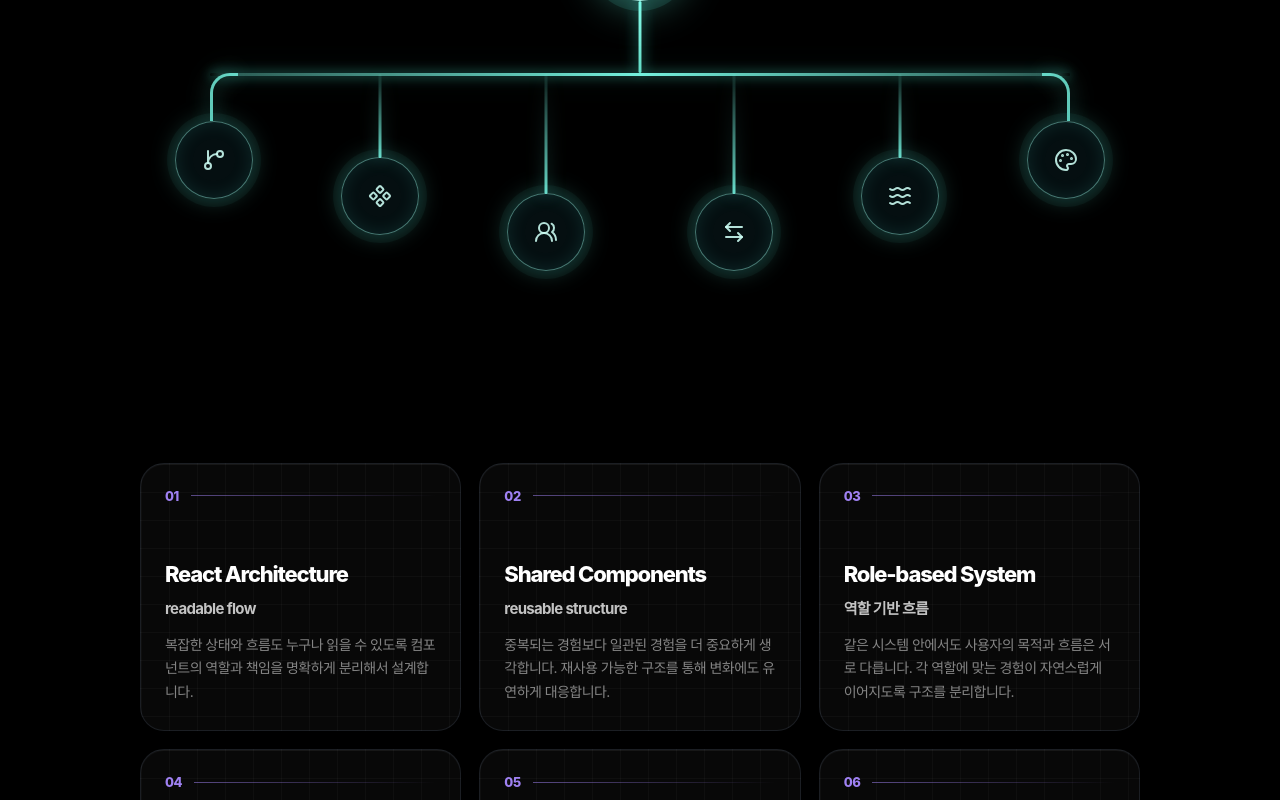
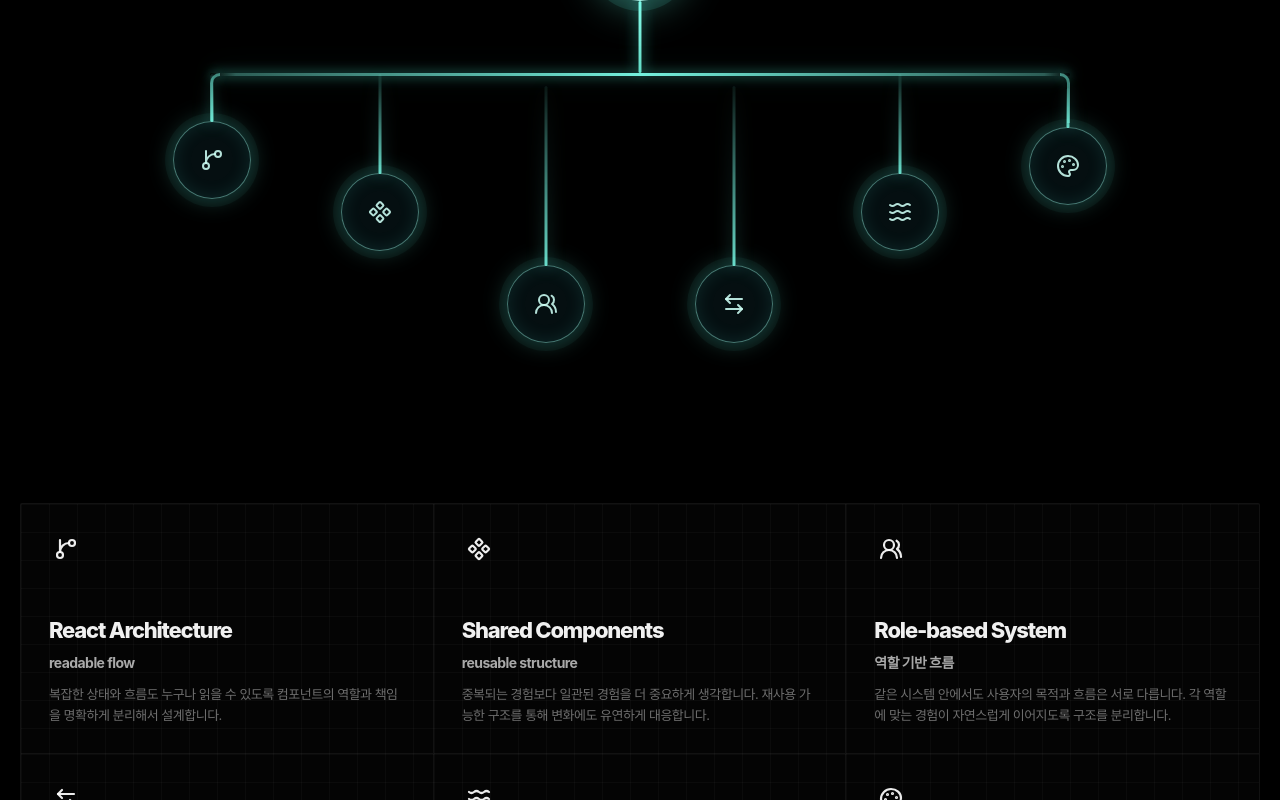
Before and after one commit to bom0320/web-portfolio, a Next.js app: page / in a window 1280 px wide. Shown: the part 10340-11140 px from the top of the page. Built offline with nearby package versions, Linux system fonts and the light colour scheme.

Commit message:
fix: grid ui

```diff
--- a/src/components/features/capability/experience/structure/StructureCapabilityGrid.tsx
+++ b/src/components/features/capability/experience/structure/StructureCapabilityGrid.tsx
@@ -1,4 +1,6 @@
 import type { StructureCapabilityItem } from "@/data/capability/experience";
+
+import { STRUCTURE_ICON_MAP } from "./structureCapabilityIconMap";
 
 type StructureCapabilityGridProps = {
   items: StructureCapabilityItem[];
@@ -9,16 +11,19 @@ export default function StructureCapabilityGrid({
 }: StructureCapabilityGridProps) {
   return (
     <div className="experience-capability-structure-grid">
-      {items.map((item) => (
-        <article key={item.id} className="experience-capability-structure-card">
-          <div className="experience-capability-structure-card__top">
-            <span className="experience-capability-structure-card__index">
-              {item.index}
-            </span>
+      {items.map((item) => {
+        const Icon = STRUCTURE_ICON_MAP[item.icon];
 
-            <span className="experience-capability-structure-card__line" />
+        return (
+          <article
+            key={item.id}
+            className="experience-capability-structure-card"
+          >
+            <div className="experience-capability-structure-card__icon">
+              <Icon aria-hidden="true" />
             </div>
 
+            <div className="experience-capability-structure-card__content">
               <h3 className="experience-capability-structure-card__title">
                 {item.title}
               </h3>
@@ -30,8 +35,10 @@ export default function StructureCapabilityGrid({
               <p className="experience-capability-structure-card__desc">
                 {item.description}
               </p>
+            </div>
           </article>
-      ))}
+        );
+      })}
     </div>
   );
 }
--- a/src/components/features/capability/experience/structure/StructureCapabilityMap.tsx
+++ b/src/components/features/capability/experience/structure/StructureCapabilityMap.tsx
@@ -1,39 +1,23 @@
+import type { StructureCapabilityItem } from "@/data/capability/experience";
+
 import {
-  ArrowLeftRight,
-  Boxes,
-  Component,
-  GitBranch,
-  Palette,
-  UsersRound,
-  Waves,
-  type LucideIcon,
-} from "lucide-react";
-
-import type {
-  StructureCapabilityIcon,
-  StructureCapabilityItem,
-} from "@/data/capability/experience";
+  STRUCTURE_CORE_ICON,
+  STRUCTURE_ICON_MAP,
+} from "./structureCapabilityIconMap";
 
 type StructureCapabilityMapProps = {
   items: StructureCapabilityItem[];
 };
 
-const STRUCTURE_ICON_MAP: Record<StructureCapabilityIcon, LucideIcon> = {
-  hierarchy: GitBranch,
-  components: Component,
-  "users-group": UsersRound,
-  "arrows-exchange": ArrowLeftRight,
-  ripple: Waves,
-  palette: Palette,
-};
-
 export default function StructureCapabilityMap({
   items,
 }: StructureCapabilityMapProps) {
+  const CoreIcon = STRUCTURE_CORE_ICON;
+
   return (
     <div className="experience-capability-structure-map">
       <div className="experience-capability-structure-map__core">
-        <Boxes aria-hidden="true" />
+        <CoreIcon aria-hidden="true" />
       </div>
 
       <div className="experience-capability-structure-map__stem" />
--- /dev/null
+++ b/src/components/features/capability/experience/structure/structureCapabilityIconMap.ts
@@ -0,0 +1,23 @@
+import {
+  ArrowLeftRight,
+  Boxes,
+  Component,
+  GitBranch,
+  Palette,
+  UsersRound,
+  Waves,
+  type LucideIcon,
+} from "lucide-react";
+
+import type { StructureCapabilityIcon } from "@/data/capability/experience";
+
+export const STRUCTURE_CORE_ICON = Boxes;
+
+export const STRUCTURE_ICON_MAP: Record<StructureCapabilityIcon, LucideIcon> = {
+  hierarchy: GitBranch,
+  components: Component,
+  "users-group": UsersRound,
+  "arrows-exchange": ArrowLeftRight,
+  ripple: Waves,
+  palette: Palette,
+};
--- a/src/styles/features/capability/experience/structure/_structure-capability-grid.scss
+++ b/src/styles/features/capability/experience/structure/_structure-capability-grid.scss
@@ -1,29 +1,40 @@
 .experience-capability-structure-grid {
   display: grid;
   grid-template-columns: repeat(3, minmax(0, 1fr));
-  gap: 18px;
+  gap: 0;
 
-  width: min(1000px, 100%);
+  width: min(1240px, 100%);
   margin: 0 auto;
+
+  border: 1px solid rgba(255, 255, 255, 0.055);
+  border-radius: 2px;
+
+  background: rgba(255, 255, 255, 0.014);
+  overflow: hidden;
 }
 
 .experience-capability-structure-card {
   position: relative;
 
-  min-height: 230px;
-  padding: 24px 24px 26px;
+  min-height: 220px;
+  padding: 28px 28px 26px;
 
-  border: 1px solid rgba(180, 210, 255, 0.11);
-  border-radius: 24px;
+  border-right: 1px solid rgba(255, 255, 255, 0.055);
+  border-bottom: 1px solid rgba(255, 255, 255, 0.055);
 
   background: linear-gradient(rgba(255, 255, 255, 0.026) 1px, transparent 1px),
-    linear-gradient(90deg, rgba(255, 255, 255, 0.026) 1px, transparent 1px),
-    rgba(255, 255, 255, 0.032);
+    linear-gradient(90deg, rgba(255, 255, 255, 0.026) 1px, transparent 1px);
   background-size: 28px 28px;
 
-  box-shadow: inset 0 1px 0 rgba(255, 255, 255, 0.035);
+  overflow: hidden;
+}
 
-  overflow: hidden;
+.experience-capability-structure-card:nth-child(3n) {
+  border-right: 0;
+}
+
+.experience-capability-structure-card:nth-last-child(-n + 3) {
+  border-bottom: 0;
 }
 
 .experience-capability-structure-card::before {
@@ -33,7 +44,7 @@
 
   background: radial-gradient(
     circle at 16% 0%,
-    rgba(126, 80, 255, 0.22),
+    rgba(112, 255, 230, 0.13),
     transparent 34%
   );
 
@@ -45,69 +56,60 @@
   opacity: 1;
 }
 
-.experience-capability-structure-card__top {
+.experience-capability-structure-card__icon {
   position: relative;
   z-index: 1;
 
-  display: flex;
-  align-items: center;
-  gap: 12px;
+  width: 34px;
+  height: 34px;
+  margin-bottom: 52px;
 
-  margin-bottom: 58px;
+  display: grid;
+  place-items: center;
+
+  color: rgba(255, 255, 255, 0.92);
 }
 
-.experience-capability-structure-card__index {
-  flex: 0 0 auto;
+.experience-capability-structure-card__icon svg {
+  width: 24px;
+  height: 24px;
 
-  font-size: 13px;
-  font-weight: 850;
-  letter-spacing: -0.03em;
-
-  color: rgba(168, 136, 255, 0.95);
+  stroke-width: 2.2;
 }
 
-.experience-capability-structure-card__line {
-  flex: 1;
-  height: 1px;
-
-  background: linear-gradient(90deg, rgba(168, 136, 255, 0.5), transparent);
+.experience-capability-structure-card__content {
+  position: relative;
+  z-index: 1;
 }
 
 .experience-capability-structure-card__title {
-  position: relative;
-  z-index: 1;
-
   margin: 0 0 10px;
 
   font-size: 22px;
   font-weight: 850;
   line-height: 1.16;
   letter-spacing: -0.055em;
+
+  color: rgba(255, 255, 255, 0.94);
 }
 
 .experience-capability-structure-card__message {
-  position: relative;
-  z-index: 1;
+  margin: 0 0 10px;
 
-  margin: 0 0 12px;
+  font-size: 14px;
+  font-weight: 750;
+  line-height: 1.45;
+  letter-spacing: -0.04em;
 
-  font-size: 15px;
-  font-weight: 700;
-  line-height: 1.55;
-  letter-spacing: -0.045em;
-
-  color: rgba(255, 255, 255, 0.76);
+  color: rgba(255, 255, 255, 0.66);
 }
 
 .experience-capability-structure-card__desc {
-  position: relative;
-  z-index: 1;
-
   margin: 0;
 
-  font-size: 14px;
-  line-height: 1.7;
+  font-size: 13px;
+  line-height: 1.65;
   letter-spacing: -0.04em;
 
-  color: rgba(255, 255, 255, 0.5);
+  color: rgba(255, 255, 255, 0.42);
 }
--- a/src/styles/features/capability/experience/structure/_structure-capability-map.scss
+++ b/src/styles/features/capability/experience/structure/_structure-capability-map.scss
@@ -5,7 +5,7 @@
   --node-size: 78px;
 
   width: min(1040px, 100%);
-  height: 480px;
+  height: 520px;
   margin: 0 auto;
 }
 
@@ -93,24 +93,24 @@
   position: absolute;
   top: 0;
 
-  width: 28px;
-  height: 48px;
+  width: 10px;
+  height: 50px;
 
-  border-top: 3px solid rgba(118, 245, 225, 0.82);
-  filter: drop-shadow(0 0 10px rgba(86, 233, 210, 0.7));
+  border-top: 3px solid rgba(118, 245, 225, 0.5);
+  filter: drop-shadow(0 0 6px rgba(86, 233, 210, 0.36));
 }
 
 .experience-capability-structure-map__branch::before {
   left: 0;
 
-  border-left: 3px solid rgba(118, 245, 225, 0.82);
+  border-left: 3px solid rgba(118, 245, 225, 0.5);
   border-top-left-radius: 20px;
 }
 
 .experience-capability-structure-map__branch::after {
   right: 0;
 
-  border-right: 3px solid rgba(118, 245, 225, 0.82);
+  border-right: 3px solid rgba(118, 245, 225, 0.5);
   border-top-right-radius: 20px;
 }
 
@@ -121,7 +121,6 @@
   z-index: 3;
 }
 
-/* 노드 */
 .experience-capability-structure-map__node {
   position: absolute;
 
@@ -166,12 +165,6 @@
   filter: drop-shadow(0 0 8px rgba(86, 233, 210, 0.58));
 }
 
-/* 양끝 노드는 branch의 꺾임 선이 담당하므로 중복 세로선 제거 */
-.experience-capability-structure-map__node--1::before,
-.experience-capability-structure-map__node--6::before {
-  display: none;
-}
-
 .experience-capability-structure-map__node-label {
   max-width: 64px;
 
@@ -184,14 +177,9 @@
   color: rgba(205, 255, 245, 0.9);
 }
 
-/*
-  좌표 기준:
-  - branch는 중앙 기준
-  - node도 중심점 기준
-  - left/right 혼용하지 않음
-*/
+/* 높이 차를 더 크게 줘서 아래가 뾰족하게 모이게 */
 .experience-capability-structure-map__node--1 {
-  left: 9%;
+  left: 8.8%;
   top: 216px;
 
   transform: translateX(-50%);
@@ -200,40 +188,40 @@
 
 .experience-capability-structure-map__node--2 {
   left: 25%;
-  top: 252px;
+  top: 268px;
 
   transform: translateX(-50%);
-  --line-height: 84px;
+  --line-height: 100px;
 }
 
 .experience-capability-structure-map__node--3 {
   left: 41%;
-  top: 288px;
+  top: 360px;
 
   transform: translateX(-50%);
-  --line-height: 120px;
+  --line-height: 180px;
 }
 
 .experience-capability-structure-map__node--4 {
   left: 59%;
-  top: 288px;
+  top: 360px;
 
   transform: translateX(-50%);
-  --line-height: 120px;
+  --line-height: 180px;
 }
 
 .experience-capability-structure-map__node--5 {
   left: 75%;
-  top: 252px;
+  top: 268px;
 
   transform: translateX(-50%);
-  --line-height: 84px;
+  --line-height: 100px;
 }
 
 .experience-capability-structure-map__node--6 {
-  left: 91%;
-  top: 216px;
+  left: 91.2%;
+  top: 222px;
 
   transform: translateX(-50%);
-  --line-height: 48px;
+  --line-height: 40px;
 }
```
Lines whose indentation alone changed are shown as unchanged.
